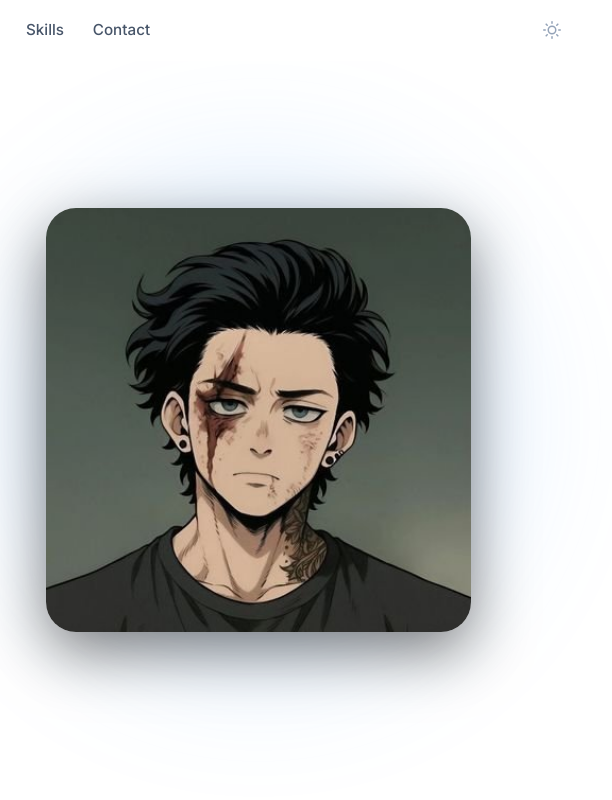
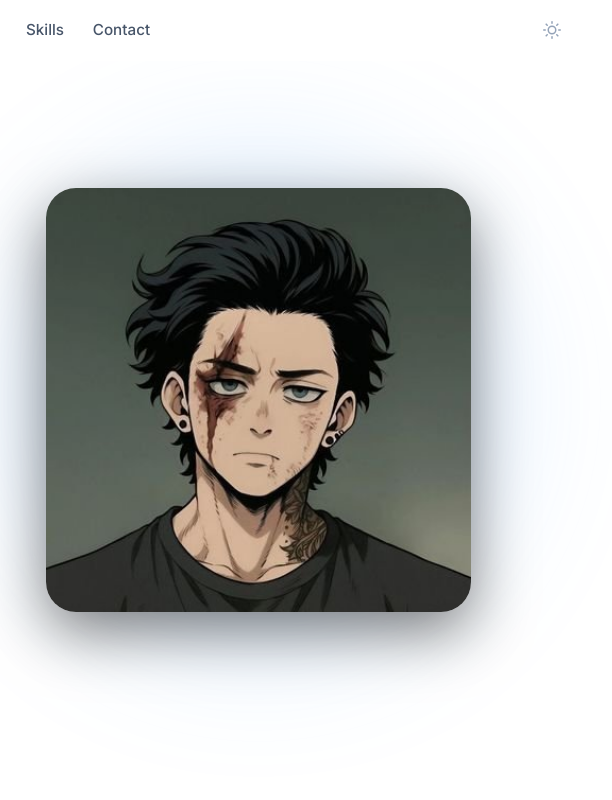
Before and after one commit to Glitch8x/glitch, a website built with Vite: page index.html in a window 1280 px wide. Shown: the top 800 px of the page, 668-1280 px from the left. Built offline with nearby package versions, Linux system fonts and the light colour scheme.

Commit message:
Shift hero image upwards for better alignment

```diff
--- a/style.css
+++ b/style.css
@@ -216,6 +216,7 @@ p {
     position: relative;
     width: 100%;
     max-width: 500px;
+    margin-top: -2.5rem;
 }
 
 .hero__img {
```
